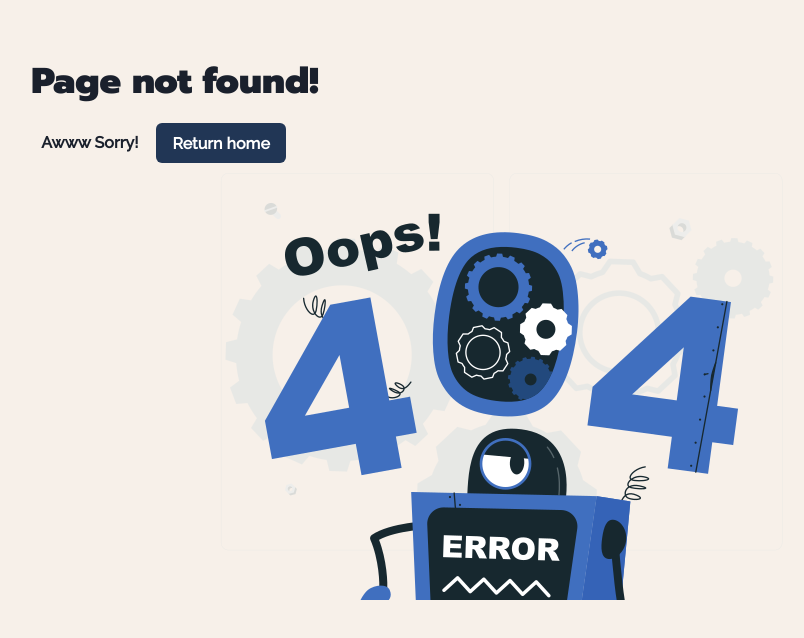
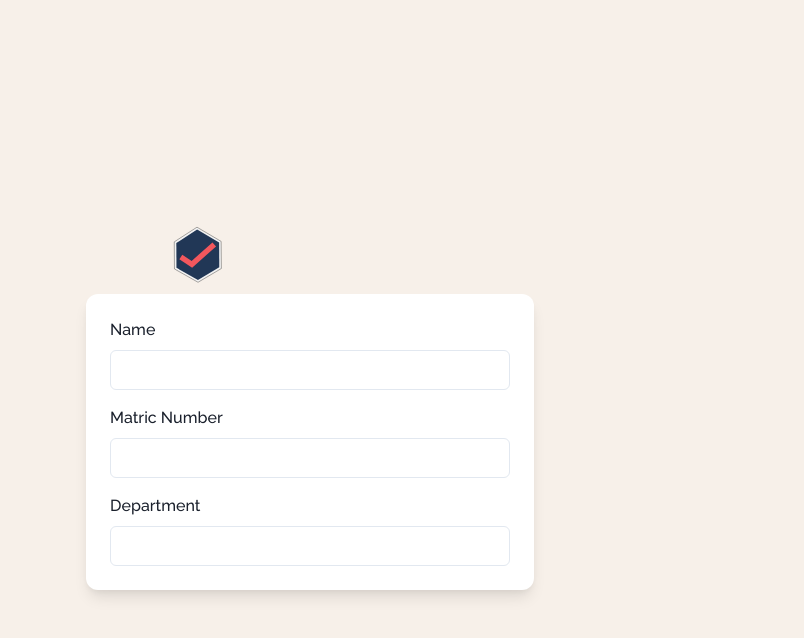
Before and after one commit to pipeops-dev/pipeops-html, a React (Vite) app: page /submit-attendance in a window 1280 px wide. Before the commit this address had no page. Shown: the top 638 px of the page, without its empty margins (330-1134 px from the left). Built offline with nearby package versions, Linux system fonts and the light colour scheme.

Commit message:
added a modal to get attendance info

```diff
--- a/src/App.jsx
+++ b/src/App.jsx
@@ -45,6 +45,7 @@ import PersistLecturerLogin from "./Login/PersistLecturerLogin";
 import PersistStudentLogin from "./Login/PersistStudentLogin";
 import StudentHome from "./pages/student/StudentHome";
 import Demo from "./pages/Demo";
+import AttendanceForm from "./pages/student/AttendanceForm";
 
 
 const router = createBrowserRouter(
@@ -118,6 +119,7 @@ const router = createBrowserRouter(
       <Route path="code/:id" element={<LecturerCode />}>
         {" "}
       </Route>
+      <Route path='submit-attendance' element={<AttendanceForm/>}></Route>
     </>
   )
 );
--- a/src/pages/student/AttendanceForm.jsx
+++ b/src/pages/student/AttendanceForm.jsx
@@ -1,7 +1,53 @@
-import React from 'react'
+import React from 'react';
+import {
+  Container,
+  FormControl,
+  FormLabel,
+  Input,
+  VStack,
+  Flex, // Import Flex from Chakra UI
+  Box
+} from '@chakra-ui/react';
+import { useEffect } from 'react';
+import logo from '../../images/logo-revamp.svg'
+export default function AttendanceForm() {
 
-export default function AttendanceForm() {
+    useEffect(() => {
+        document.body.classList.add("bg-color");
+      }, []);
   return (
-    <div>AttendanceForm</div>
-  )
+    <>
+
+    <Flex height="100vh" alignItems="center" justifyContent="center">
+
+      <Container centerContent p={{ base: 4, md: 8 }}>
+      <Box mt={2} alignSelf="center"> {/* Adjust marginTop as needed */}
+        <img src={logo} width={'25%'} alt="logo" />
+        </Box>
+        <VStack
+          spacing={4}
+          w="full"
+          maxW="md"
+          bg="white"
+          rounded="xl"
+          boxShadow="lg"
+          p={6}
+        >
+          <FormControl id="name">
+            <FormLabel>Name</FormLabel>
+            <Input type="text" />
+          </FormControl>
+          <FormControl id="matricNumber">
+            <FormLabel>Matric Number</FormLabel>
+            <Input type="text" />
+          </FormControl>
+          <FormControl id="department">
+            <FormLabel>Department</FormLabel>
+            <Input type="text" />
+          </FormControl>
+        </VStack>
+      </Container>
+    </Flex>
+    </>
+  );
 }
--- a/src/pages/student/StudentHome.jsx
+++ b/src/pages/student/StudentHome.jsx
@@ -19,6 +19,18 @@ import {
   HStack,
   Spinner,
   Center,
+  Modal,
+  ModalOverlay,
+  ModalContent,
+  ModalHeader,
+  ModalFooter,
+  ModalBody,
+  ModalCloseButton,
+  Button,
+  FormControl,
+  FormLabel,
+  Input,
+  useDisclosure
 } from "@chakra-ui/react";
 import { useEffect, useState } from "react";
 import { useParams, useNavigate } from "react-router-dom";
@@ -34,6 +46,10 @@ import {
 } from "react-icons/md";
 
 export default function StudentHome() {
+  const { isOpen:isAttendance, onOpen:onAttendance, onClose:closeAttendance } = useDisclosure();
+  const [name, setName] = useState('');
+  const [matric, setMatric] = useState('');
+  const [department, setDepartment] = useState('');
   const { id } = useParams();
   const [studentId, setStudentId] = useState(id);
   const navigate = useNavigate();
@@ -57,11 +73,13 @@ export default function StudentHome() {
     document.body.classList.add("bg-color");
   }, []);
 
-  const submitAttendance = () => {
-    console.log("submitting attendance");
-    //navigate('/submit-attendnace');
-  }
 
+  const handleSubmit = (e) => {
+    e.preventDefault();
+    // Handle form submission logic here
+    console.log({ name, matric, department });
+    onClose(); // Close modal after form submission
+  };
   return (
     <div>
       {isLoading ? (
@@ -82,7 +100,7 @@ export default function StudentHome() {
 
                 return (
                   <div key={index}>
-                    <Card variant={"elevated"}  backgroundColor={course.Open ? "white" : "#D3D3D3"} onClick={course.Open ? submitAttendance : undefined} >
+                    <Card variant={"elevated"}  backgroundColor={course.Open ? "white" : "#D3D3D3"} onClick={course.Open ? onAttendance : undefined} >
                       <CardHeader>
                         <Flex>
                           <Heading fontSize={"2rem"} pl={"10px"} mt={"15px"}>
@@ -119,6 +137,38 @@ export default function StudentHome() {
                   </div>
                 );
               })}
+        <Modal isOpen={isAttendance} onClose={closeAttendance}>
+        <ModalOverlay />
+        <ModalContent>
+          <ModalHeader>Student Information</ModalHeader>
+          <ModalCloseButton />
+          <form onSubmit={handleSubmit}>
+            <ModalBody>
+              <FormControl isRequired>
+                <FormLabel>Name</FormLabel>
+                <Input value={name} placeholder="e.g John Doe" onChange={(e) => setName(e.target.value)} />
+              </FormControl>
+
+              <FormControl mt={4} isRequired>
+                <FormLabel>Matric Number</FormLabel>
+                <Input value={matric} placeholder="e.g 00000" onChange={(e) => setMatric(e.target.value)} />
+              </FormControl>
+
+              <FormControl mt={4} isRequired>
+                <FormLabel>Department</FormLabel>
+                <Input value={department} placeholder="e.g Your Department" onChange={(e) => setDepartment(e.target.value)} />
+              </FormControl>
+            </ModalBody>
+
+            <ModalFooter>
+              <Button colorScheme="blue" mr={3} type="submit">
+                Submit
+              </Button>
+              <Button variant="ghost" onClick={closeAttendance}>Cancel</Button>
+            </ModalFooter>
+          </form>
+        </ModalContent>
+      </Modal>
           </SimpleGrid>
         </div>
       )}
```
